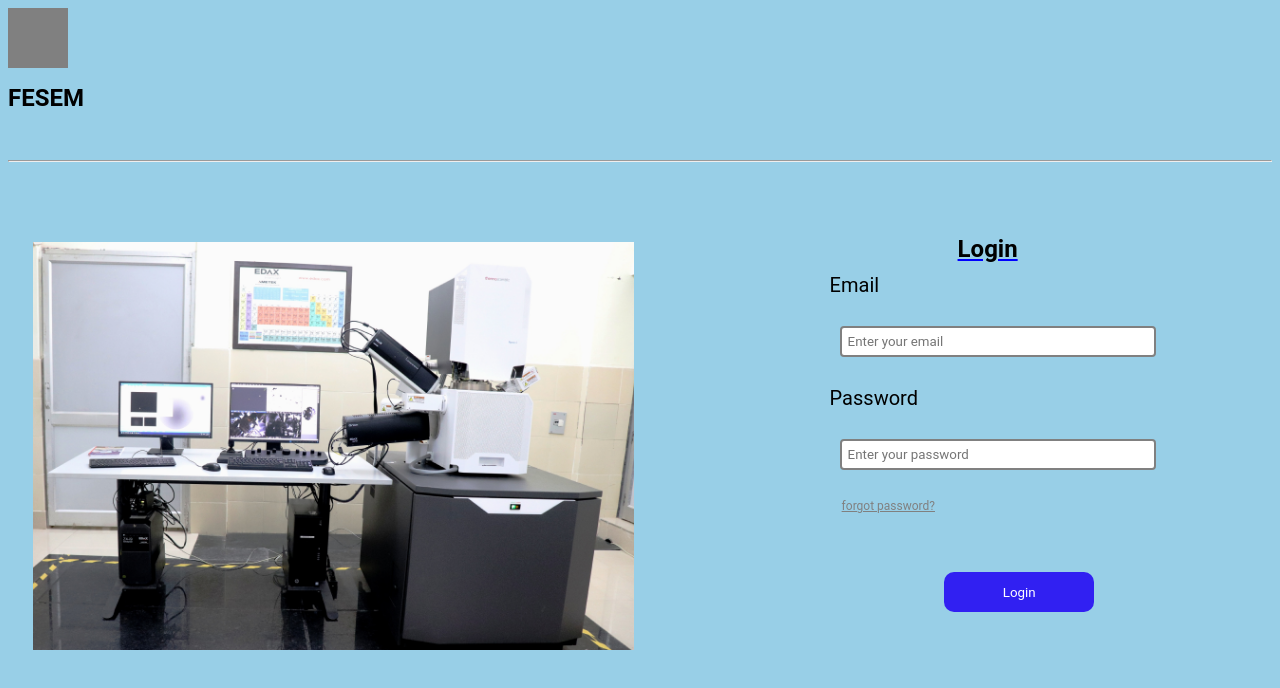
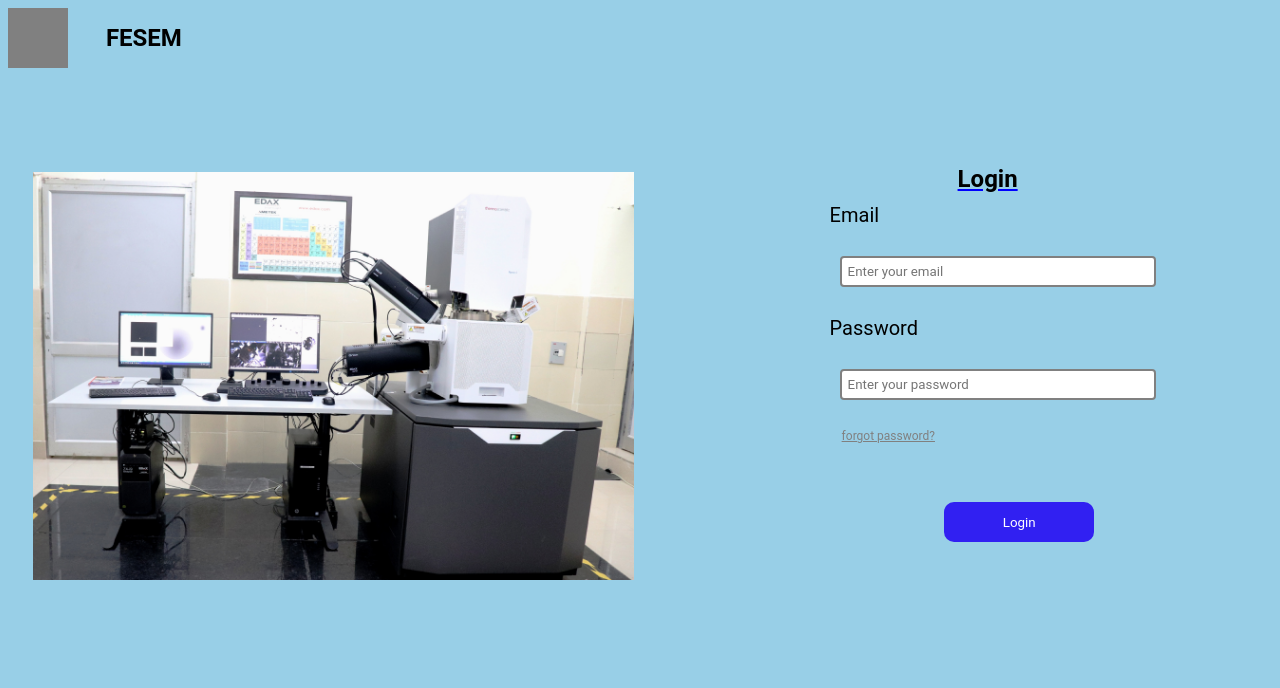
Before and after one commit to subhadip001/fesem-client, a React (Vite) app: page /login in a window 1280 px wide. Shown: the top 688 px of the page. Built offline with nearby package versions, Linux system fonts and the light colour scheme.

Commit message:
Update Header.jsx

```diff
--- a/src/components/Header/Header.jsx
+++ b/src/components/Header/Header.jsx
@@ -1,19 +1,13 @@
-import React from "react";
-import "./Header.css";
+import React from 'react'
+import "./Header.css"
 
 function Header() {
   return (
-    <>
-      <div className="header">
-        <div className="brand">
-          <div className="logo"></div>
-          <h1>FESEM</h1>
-        </div>
-
-      </div>
-      <hr />
-    </>
-  );
+    <div className='header'>
+    <div className='logo'></div>
+    <h1>FESEM</h1>
+    </div>
+  )
 }
 
-export default Header;
+export default Header
```
